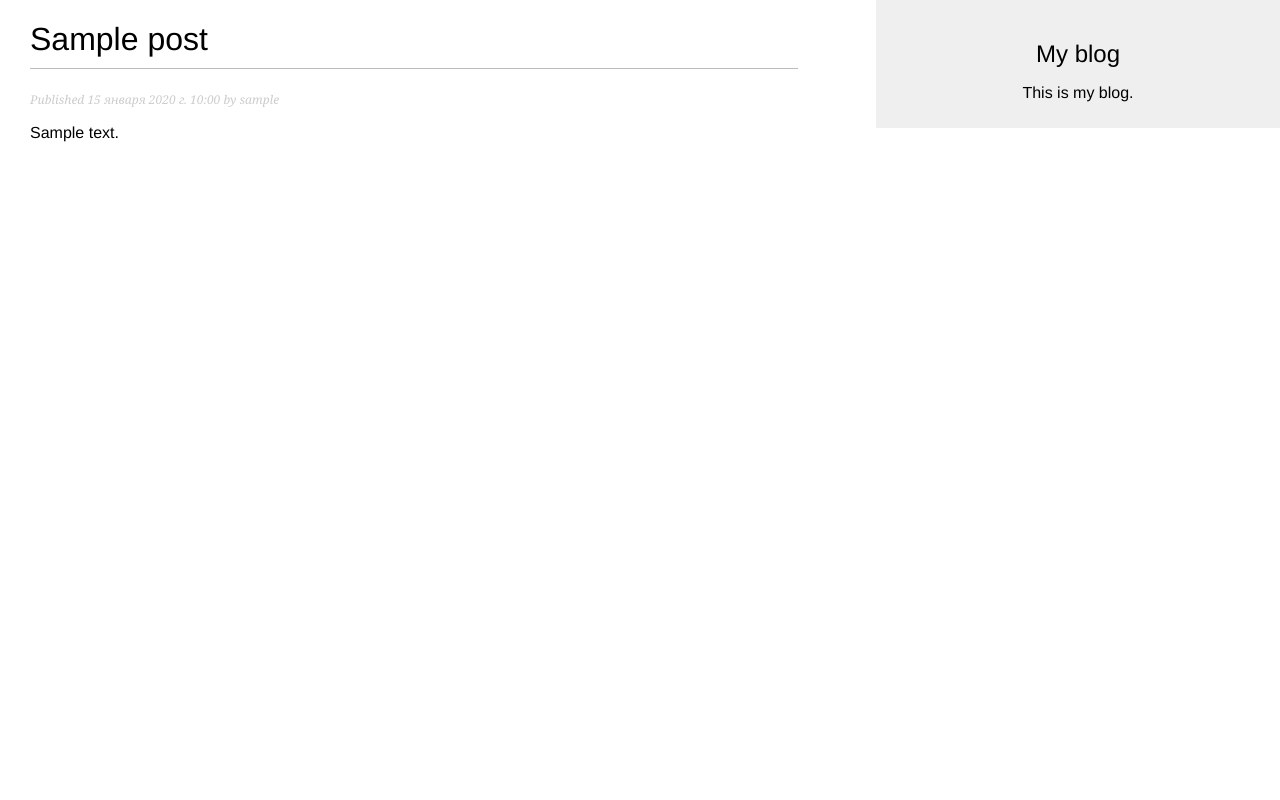
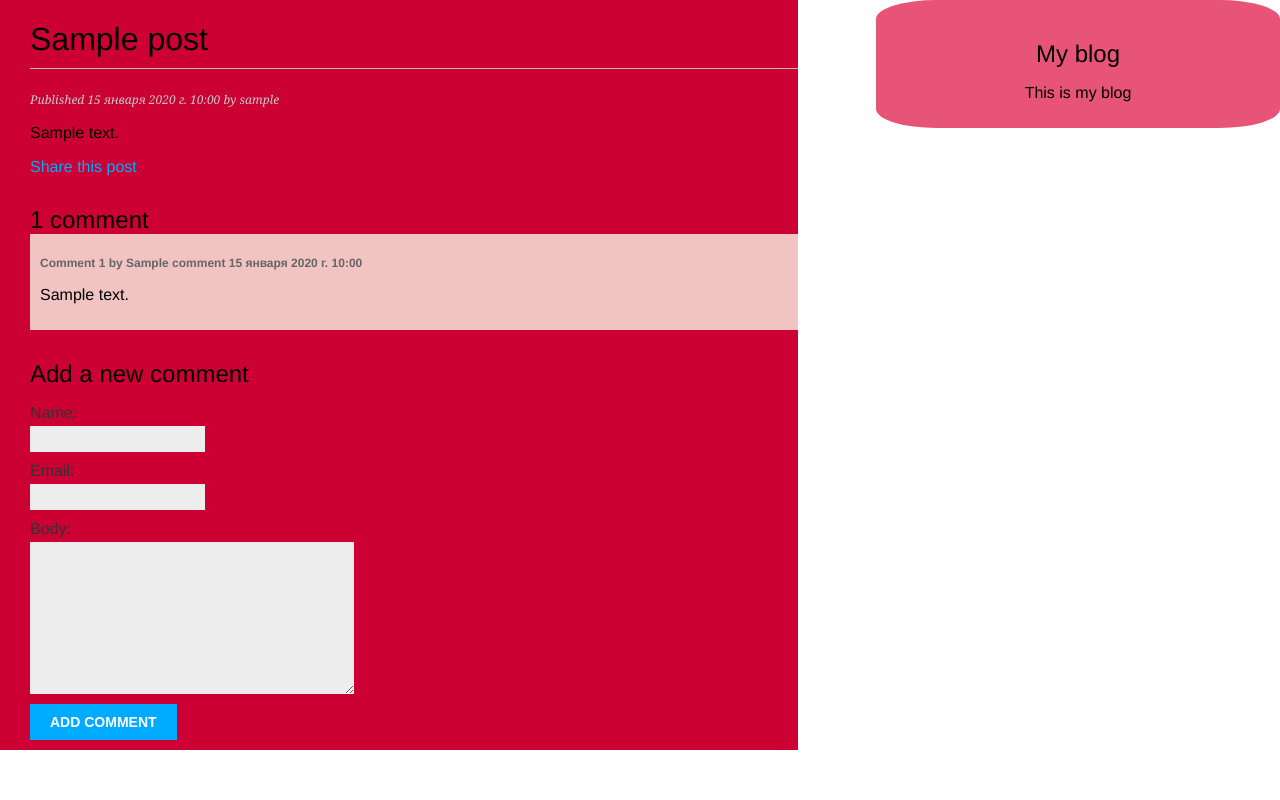
Before and after one commit to Afzal-Oripov/mysite, a Django app: a page that uses blog/templates/blog/base.html in a window 1280 px wide. Run offline with Django 4.2, Linux system fonts and the light colour scheme; tables that the repository leaves empty hold one stand-in row (values such as "Sample post").

Commit message:
Comments added

```diff
--- a/blog/forms.py
+++ b/blog/forms.py
@@ -1,7 +1,14 @@
 from django import forms
+from .models import Comment
 
 class EmailPostForm(forms.Form):
     name = forms.CharField(max_length=25)
     email = forms.EmailField()
     to = forms.EmailField()
     comments = forms.CharField(required=False, widget=forms.Textarea)
+
+
+class CommentForm(forms.ModelForm):
+    class Meta:
+        model = Comment
+        fields = ['name', 'email', 'body']
--- a/blog/models.py
+++ b/blog/models.py
@@ -4,10 +4,11 @@ from django.contrib.auth.models import User
 from django.urls import reverse
 # Create your models here.
 
+
 class PublishedManager(models.Manager):
     def get_queryset(self):
-        return super().get_queryset()\
-            .filter(status=Post.Status.PUBLISHED)
+        return super().get_queryset().filter(status=Post.Status.PUBLISHED)
+
 
 class Post(models.Model):
 
@@ -27,6 +28,7 @@ class Post(models.Model):
     objects = models.Manager() # менеджер, применяемый по умолчанию
     published = PublishedManager() # конкретно-прикладной менеджер
 
+
     class Meta:
         ordering = ['-publish']
         indexes = [
@@ -36,5 +38,24 @@ class Post(models.Model):
     def __str__(self):
         return self.title
 
+
     def get_absolute_url(self):
-        return reverse('blog:post_detail', args=[self.publish.year, self.publish.month,self.publish.day,self.slug])
+        return reverse('blog:post_detail', args=[self.publish.year, self.publish.month, self.publish.day, self.slug])
+
+
+
+class Comment(models.Model):
+    post = models.ForeignKey(Post,on_delete=models.CASCADE, related_name='comments')
+    name = models.CharField(max_length=80)
+    email = models.EmailField()
+    body = models.TextField()
+    created = models.DateTimeField(auto_now_add=True)
+    updated = models.DateTimeField(auto_now=True)
+    active = models.BooleanField(default=True)
+
+    class Meta:
+        ordering = ['created']
+        indexes = [ models.Index(fields=['created']),]
+
+    def __str__(self):
+        return f'Comment by {self.name} on {self.post}'
--- a/blog/static/css/style.css
+++ b/blog/static/css/style.css
@@ -24,6 +24,7 @@ h2 {
     float:left;
     width:60%;
     padding:0 0 0 30px;
+    background-color: #cc0033;
 }
 
 #sidebar {
@@ -32,6 +33,7 @@ h2 {
     padding:10px;
     background:#efefef;
     height:100%;
+    border-radius: 15%;
 }
 
 p.date {
@@ -83,7 +85,7 @@ input[type=submit] {
     padding:10px;
 }
 .comment:nth-child(even) {
-    background:#efefef;
+    background:#f1c3c3;
 }
 .comment .info {
     font-weight:bold;
--- a/blog/templates/blog/base.html
+++ b/blog/templates/blog/base.html
@@ -11,9 +11,9 @@
 </head>
 
 <body>
-    <div id="sidebar" style="text-align: center;">
+    <div id="sidebar" style="text-align: center;     background-color: #e75478;">
         <h2>My blog</h2>
-        <p>This is my blog.</p>
+        <p>This is my blog</p>
     </div>
     <div id="content">
         {% block content %}
--- a/blog/templates/blog/post/detail.html
+++ b/blog/templates/blog/post/detail.html
@@ -1,9 +1,41 @@
 {% extends "blog/base.html" %}
+
+
 {% block title %}{{ post.title }}{% endblock %}
+
+
 {% block content %}
+
 <h1>{{ post.title }}</h1>
+
 <p class="date">
     Published {{ post.publish }} by {{ post.author }}
 </p>
+
 {{ post.body|linebreaks }}
+
+<p>
+    <a href="{% url "blog:post_share" post.id %}">
+        Share this post
+    </a>
+</p>
+
+{% with comments.count as total_comments %}
+<h2>
+    {{ total_comments }} comment{{ total_comments|pluralize }}
+</h2>
+{% endwith %}
+
+{% for comment in comments %} <div class="comment">
+    <p class="info">
+        Comment {{ forloop.counter }} by {{ comment.name }} {{ comment.created }}
+    </p>
+    {{ comment.body|linebreaks }}
+</div>
+{% empty %}
+<p>There are no comments.</p>
+{% endfor %}
+
+{% include "blog/post/includes/comment_form.html" %}
+
 {% endblock %}
--- /dev/null
+++ b/blog/templates/blog/post/includes/comment_form.html
@@ -0,0 +1,6 @@
+<h2>Add a new comment</h2>
+<form action="{% url "blog:post_comment" post.id %}" method="post">
+{{ form.as_p }}
+{% csrf_token %}
+<p><input type="submit" value="Add comment"></p>
+</form>
--- a/blog/urls.py
+++ b/blog/urls.py
@@ -1,10 +1,12 @@
 from django.urls import path
-from .views import post_list, post_detail, PostListView
+from .views import post_list, post_detail, post_share, post_comment
 
 app_name = 'blog'
 
+
 urlpatterns = [
- # представления поста
- path('', post_list, name='post_list'),
- path('<int:year>/<int:month>/<int:day>/<slug:post>/', post_detail, name='post_detail')
+    path('', post_list, name='post_list'),
+    path('<int:year>/<int:month>/<int:day>/<slug:post>/', post_detail, name='post_detail'),
+    path('<int:post_id>/share/',post_share, name='post_share'),
+    path('<int:post_id>/comment/', post_comment, name='post_comment'),
 ]
--- a/blog/views.py
+++ b/blog/views.py
@@ -1,10 +1,10 @@
 from django.shortcuts import render, get_object_or_404
-from .models import Post
+from .models import Post, Comment
 from django.core.paginator import Paginator, EmptyPage, PageNotAnInteger
 from django.views.generic import ListView
-from .forms import EmailPostForm
+from .forms import EmailPostForm, CommentForm
 from django.core.mail import send_mail
-
+from django.views.decorators.http import require_POST
 # Create your views here.
 
 
@@ -18,7 +18,6 @@ class PostListView(ListView):
 
 def post_list(request):
     post = Post.published.all()
-    send_mail('efgefedsDSF', 'DFGNFDBSDAADFGFDDS','imowww1234@gmail.com', ['imowww@yandex.ru'], fail_silently=False)
     paginator = Paginator(post, 2)
     page_number = request.GET.get('page', 1)
     try:
@@ -37,8 +36,13 @@ def post_list(request):
 
 def post_detail(request, year, month, day, post):
     post = get_object_or_404(Post, status=Post.Status.PUBLISHED, slug=post, publish__year=year, publish__month=month, publish__day=day)
+
+    comments = post.comments.filter(active=True)
+    form = CommentForm()
     context = {
-        'post': post
+        'post': post,
+        'comments': comments,
+        'form': form
         }
     return render(request, 'blog/post/detail.html', context)
 
@@ -46,10 +50,32 @@ def post_detail(request, year, month, day, post):
 
 def post_share(request, post_id):
     post = get_object_or_404(Post, id=post_id, status=Post.Status.PUBLISHED)
+
+    sent = False
+
     if request.method == 'POST':
         form = EmailPostForm(request.POST)
         if form.is_valid():
             cd = form.cleaned_data
+            post_url = request.build_absolute_uri( post.get_absolute_url())
+            subject = f"{cd['name']} recommends you read {post.title}"
+            message = f"Read {post.title} at {post_url}\n\n {cd['name']}\'s comments: {cd['comments']}"
+            send_mail(subject, message, 'imowww1234@gmail.com', [cd['to']])
+            sent = True
     else:
         form = EmailPostForm()
-    return render(request, 'blog/post/share.html', {'post': post, 'form': form})
+    return render(request, 'blog/post/share.html', {'post': post, 'form': form, 'sent': sent})
+
+
+
+
+@require_POST
+def post_comment(request, post_id):
+    post = get_object_or_404(Post, id=post_id, status=Post.Status.PUBLISHED)
+    comment = None
+    form = CommentForm(data=request.POST)
+    if form.is_valid():
+        comment = form.save(commit=False)
+        comment.post = post
+        comment.save()
+    return render(request, 'blog/post/comment.html', {'post': post, 'form': form, 'comment': comment})
```
Also changed, not shown: blog/admin.py (+6 -1 lines), blog/templates/blog/post/comment.html (added, +18 -0 lines), blog/templates/blog/post/share.html (added, +21 -0 lines), blog/migrations/0003_comment.py (added).
